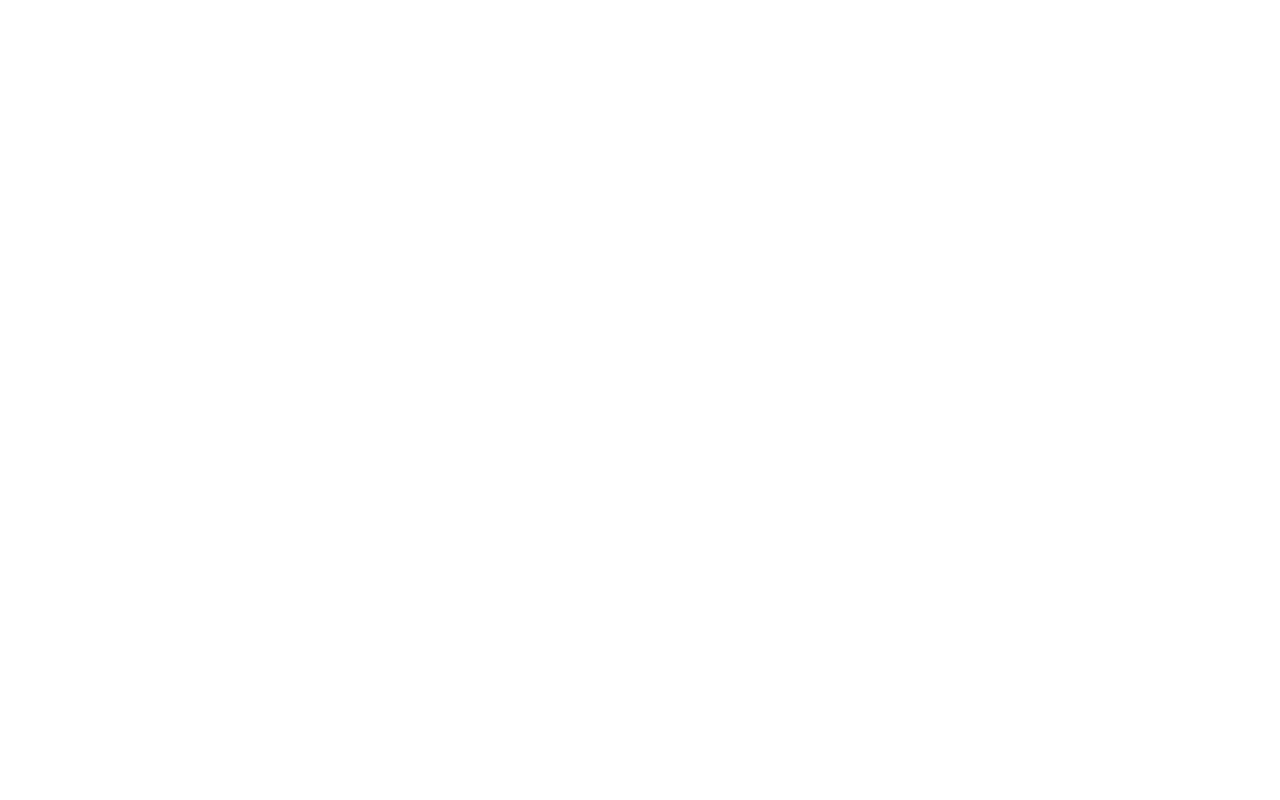
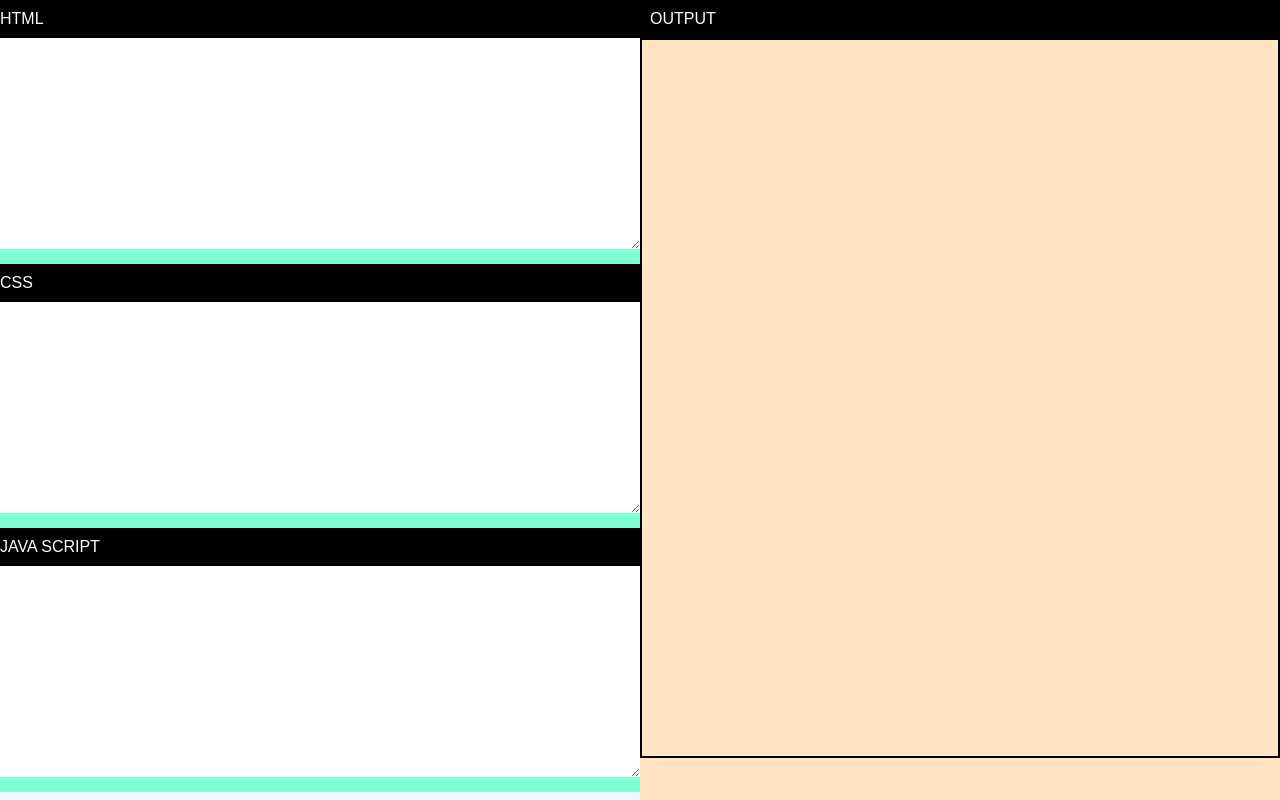
Before and after one commit to kumarakash15/code-editor, a plain HTML site: page index.html in a window 1280 px wide. Drawn offline with Linux system fonts and the light colour scheme.

Commit message:
Updated code editor with layout, CSS, and JS fix

```diff
--- /dev/null
+++ b/edit.js
@@ -0,0 +1,19 @@
+let output=document.querySelector("#output");
+let allinput=document.querySelectorAll(".leftpart textarea");
+let htmlcode,csscode,jscode='';
+allinput.forEach((el,index)=>{
+    el.addEventListener("keyup",()=>{
+        if(index==0){
+            htmlcode=el.value;
+        }
+        if(index==1){
+            csscode=el.value;
+        }
+        if(index==2){
+            jscode=el.value;
+        }
+        output.contentDocument.body.innerHTML=htmlcode;
+        output.contentDocument.head.innerHTML=`<style>${csscode}</style>`;
+        output.contentWindow.eval(jscode);
+    })
+})
--- a/index.html
+++ b/index.html
@@ -4,8 +4,27 @@
     <meta charset="UTF-8">
     <meta name="viewport" content="width=device-width, initial-scale=1.0">
     <title>Code Editor</title>
+    <link rel="stylesheet" href="style.css">
 </head>
 <body>
-
+    <div class="leftpart">
+        <div class="content">
+            <label for="">HTML</label>
+            <textarea name="" id=""></textarea>
+        </div>
+        <div class="content">
+            <label for="">CSS</label>
+            <textarea name="" id=""></textarea>
+        </div>
+        <div class="content">
+            <label for="">JAVA SCRIPT</label>
+            <textarea name="" id=""></textarea>
+        </div>
+    </div>
+    <div class="rightpart">
+        <label for="">OUTPUT</label>
+        <iframe src="" frameborder="0" id="output"></iframe>
+    </div>
 </body>
+<script src="edit.js"></script>
 </html>
--- /dev/null
+++ b/style.css
@@ -0,0 +1,54 @@
+*{
+    margin: 0;
+    padding: 0;
+    font-family: sans-serif;
+}
+body{
+    width: 100%;
+    height: 100vh;
+    display: flex;
+    background-color: yellow;
+}
+.leftpart{
+    flex-basis: 50%;
+    height: 100%;
+    background-color: aliceblue;
+    display: flex;
+    flex-direction: column;
+}
+.content{
+    flex-basis: 33%;
+    background-color: aquamarine;
+}
+.leftpart .content label{
+    display: block;
+    background-color: black;
+    color: white;
+    padding: 10px 0px;
+}
+.leftpart .content textarea {
+    width: calc(100% - 20px);
+    height: calc(80% - 20px);
+    padding: 10px;
+    outline: none;
+    border: none;
+}
+.rightpart{
+    flex-basis: 50%;
+     height: 100%;
+    background-color:bisque;
+}
+.rightpart label{
+    display: block;
+    padding: 10px;
+    background-color: black;
+    color: white;
+}
+.rightpart iframe{
+    display: block;
+    width: 100%;
+    height: 90%;
+    border: none;
+    box-sizing: border-box;
+    border: 2px solid black;
+}
```
